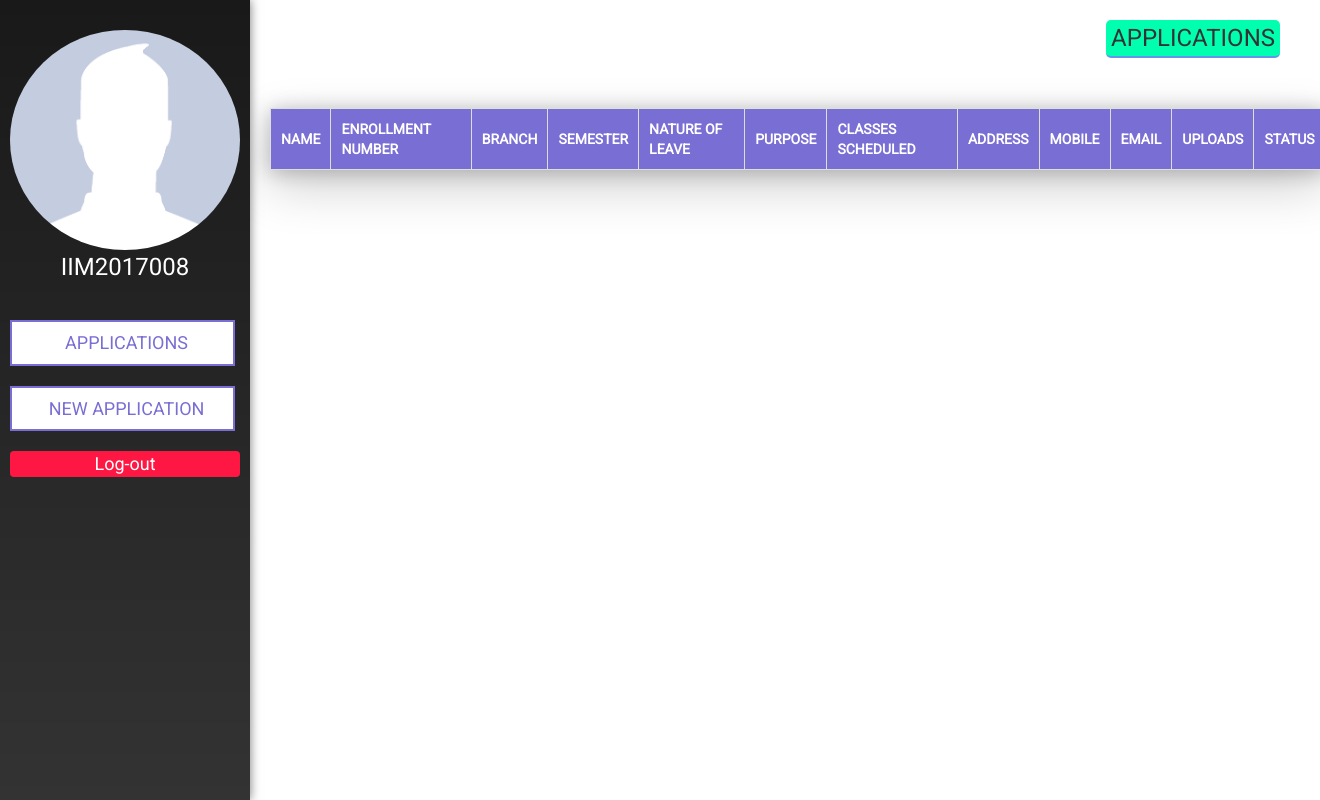
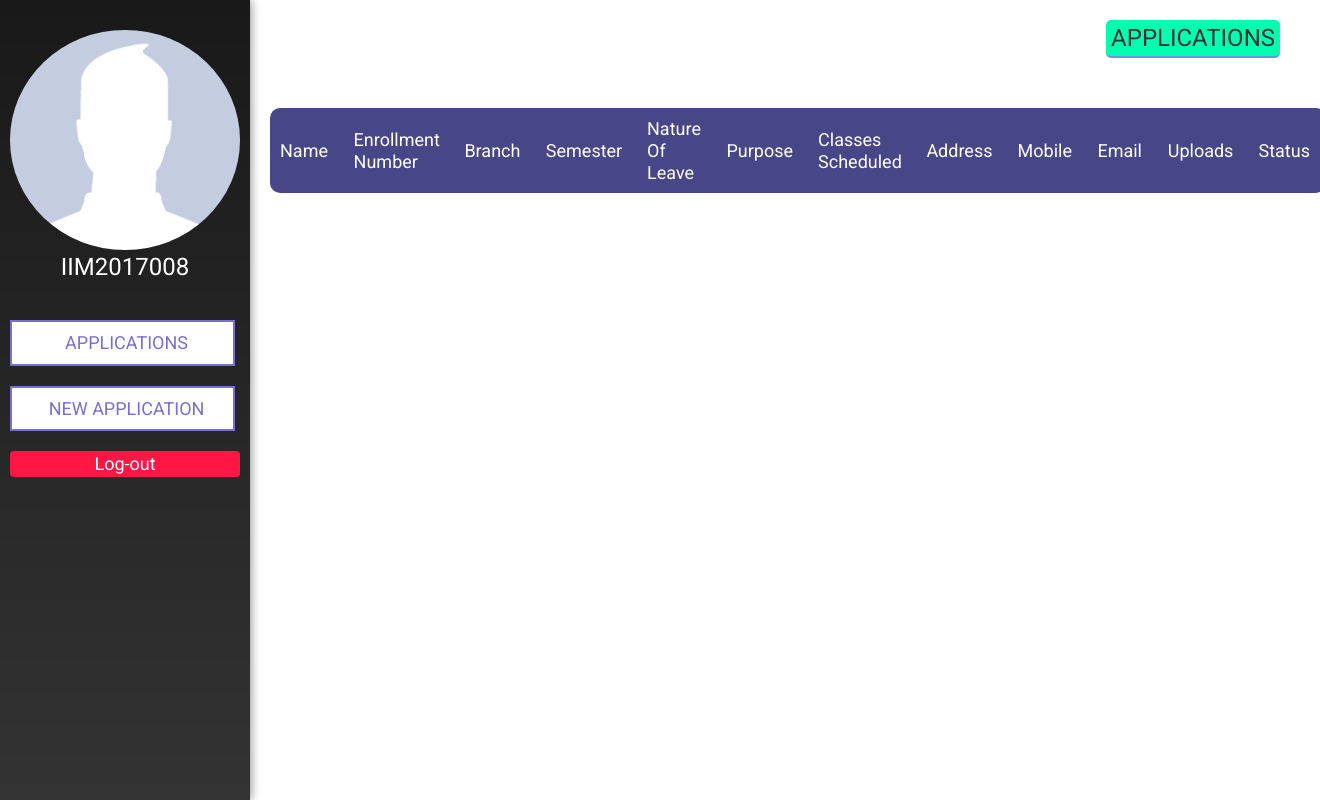
Before and after one commit to GeekHaven/Leave-Application-Portal, a PHP site: page /student_dashboard.php in a window 1320 px wide. Run offline with PHP 8.4, Linux system fonts and the light colour scheme; a user stored in the database is signed in; data comes from the database, SQL or seed files in the repository; lists and menus that the app fills with data are empty.

Commit message:
redesign student and admin table (#64)

```diff
--- a/student_dashboard.php
+++ b/student_dashboard.php
@@ -90,27 +90,54 @@
 		.form-control[disabled], .form-control[readonly], fieldset[disabled] .form-control {
 			background-color: #f6f6f6!important;
 		}
+		table {
+			background:#474787;
+			border-radius: 10px;
+			overflow: hidden;
+			width: 100%;
+			margin: 0 auto;
+		}
 
-		table {
-			font-family: 'Roboto', sans-serif;
-			border-collapse: collapse;
-			width: 100%;
+		table thead tr {
+   			height: 60px;
+			}
+
+		table thead tr th{
+			font-size: 18px;
+			color: #fff;
+			line-height: 1.2;
+			font-weight: unset;
+			width: 260px;
+			padding-left: 40px;
+			text-align: left;
+
+		}
+		tbody{
+			background:#fff;
+		}
+		tbody tr{
+			height: 50px;
+			font-size: 15px;
+			line-height: 1.2;
+			font-weight: unset;
 		}
 
 		td, th {
-			border: 1px solid #dddddd;
+			line-height: 1.2;
+			font-weight: unset;
+			width: 260px;
+			padding:5px;
+			color:#7a7a7a;
 			text-align: left;
-			padding: 4px;
-			padding-left: 5px;
 		}
 
-		th {
-			background: #796ed4;
-			color: #fff;
+		tbody tr:nth-child(2n) {
+    		background-color: #f5f5f5;
 		}
 
-		tr:nth-child(odd) {
-			background-color: #dddddd;
+		tbody tr:hover {
+			background-color: #f5f5f5;
+			cursor: pointer
 		}
 
 		.row-data:hover {
@@ -161,21 +188,26 @@
 	<div>
 		<h3 id="navdars" style="text-align: center;float: right;margin-right: 40px;margin-bottom: 50px;border-bottom: 2px solid cornflowerblue;background: #00ffaf;padding: 5px;border-radius: 5px;">APPLICATIONS</h3>
 		<div style="padding-left: 20px;width: 83%;margin-left: 250px;padding-right: 20px">
-			<table id="records_table" class="table-responsive" style="box-shadow: 0 17px 50px 0 rgba(0, 0, 0, 0.19), 0px 2px 20px 0 rgba(0, 0, 0, 0.24)">
+			<table id="records_table" class="table-responsive" style="box-shadow: box-shadow: 0 -3px 50px 0 rgba(0, 0, 0, 0.19), 0px 2px 16px 0 rgba(0, 0, 0, 0.24);">
+				<thead>
 				<tr>
-					<th style="padding: 10px">NAME</t>
-					<th style="padding: 10px">ENROLLMENT NUMBER</th>
-					<th style="padding: 10px">BRANCH</th>
-					<th style="padding: 10px">SEMESTER</th>
-					<th style="padding: 10px">NATURE OF LEAVE</th>
-					<th style="padding: 10px">PURPOSE</th>
-					<th style="padding: 10px">CLASSES SCHEDULED</th>
-					<th style="padding: 10px">ADDRESS</th>
-					<th style="padding: 10px">MOBILE</th>
-					<th style="padding: 10px">EMAIL</th>
-					<th style="padding: 10px">UPLOADS</th>
-					<th style="padding: 10px">STATUS</th>
+					<th style="padding: 10px">Name</th>
+					<th style="padding: 10px">Enrollment Number</th>
+					<th style="padding: 10px">Branch</th>
+					<th style="padding: 10px">Semester</th>
+					<th style="padding: 10px">Nature Of Leave</th>
+					<th style="padding: 10px">Purpose</th>
+					<th style="padding: 10px">Classes Scheduled</th>
+					<th style="padding: 10px">Address</th>
+					<th style="padding: 10px">Mobile</th>
+					<th style="padding: 10px">Email</th>
+					<th style="padding: 10px">Uploads</th>
+					<th style="padding: 10px">Status</th>
 				</tr>
+				</thead>
+				<tbody>
+				<!-- tr -->
+				</tbody>
 			</table>
 		</div>
 		<div id="myModal" class="modal fade" role="dialog">
```
Also changed, not shown: admin_dashboard.php (+57 -27 lines).
